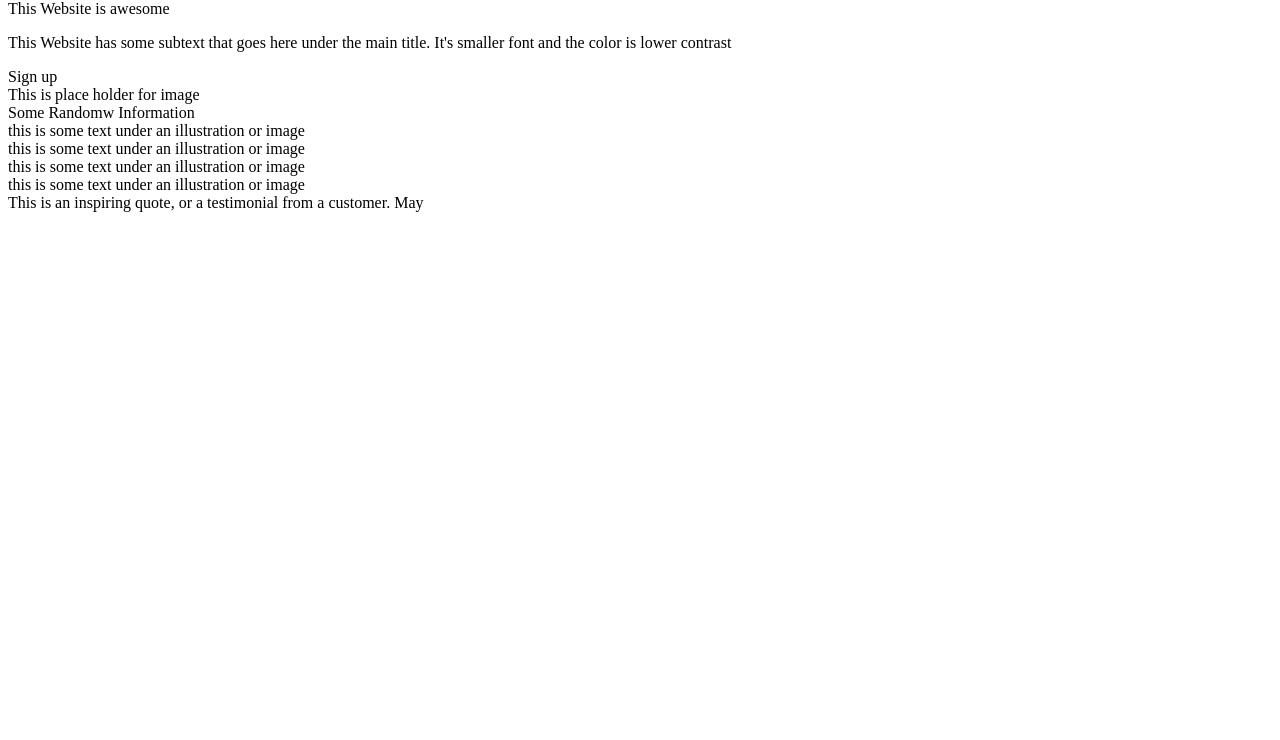
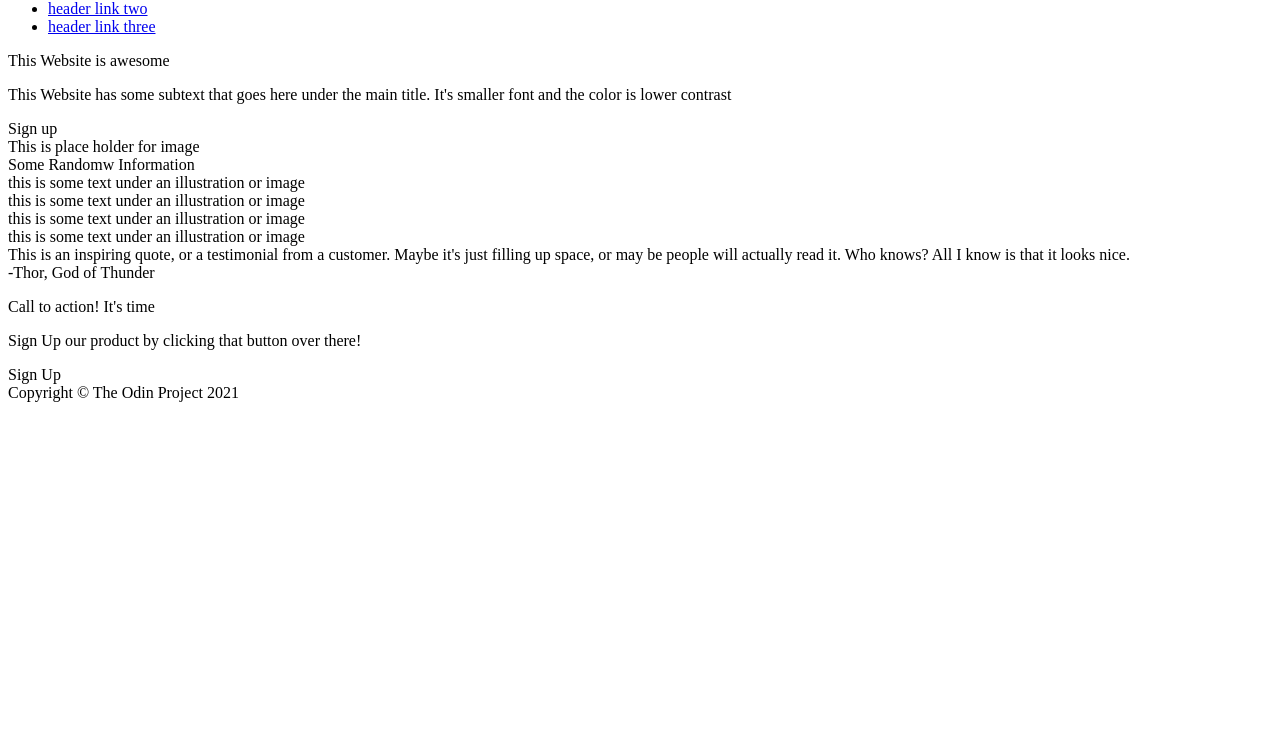
Before and after one commit to mughal/oddin, a plain HTML site: page index.html in a window 1280 px wide. Shown: the part 60-800 px from the top of the page. Drawn offline with Linux system fonts and the light colour scheme.

Commit message:
Completed HTML

```diff
--- a/index.html
+++ b/index.html
@@ -12,7 +12,11 @@
                 Logo
             </div>
             <div class="header-links">
-                link1, link2, link3
+                <ul>
+                    <li><a href="#">header link one</a></li>
+                    <li><a href="#">header link two</a></li>
+                    <li><a href="#">header link three</a></li>
+                  </ul>
             </div>
         </div>
         <div class="midline">
@@ -49,15 +53,27 @@
     </div>
     <div class="content-two">
         <div class="saying">
-            This is an inspiring quote, or a testimonial from a customer. May
+            This is an inspiring quote, or a testimonial from a customer. Maybe it's just filling up space, or may be people will actually read it. Who knows? All I know is that it looks nice.
+        </div>
+        <div class="saying-by">
+            -Thor, God of Thunder
         </div>
 
     </div>
     <div class="content-three">
+        <div class="left">
+            <p class="action"> Call to action! It's time</p>
+            <p class="signup-text">Sign Up our product by clicking that button over there! </p>
+        </div>
+        <div class="right">
+            <div class="btn-signup">
+                Sign Up
+            </div>
+        </div>
 
     </div>
     <div class="footer">
-
+            Copyright  &copy; The Odin Project 2021
     </div>
 </body>
 </html>
```
